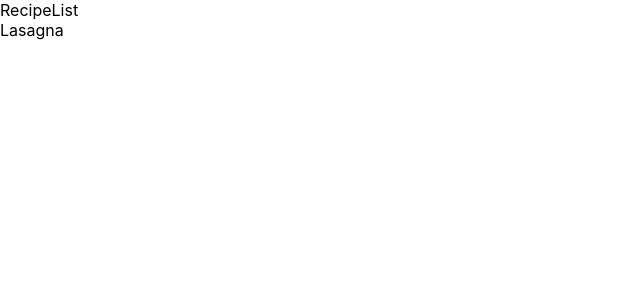
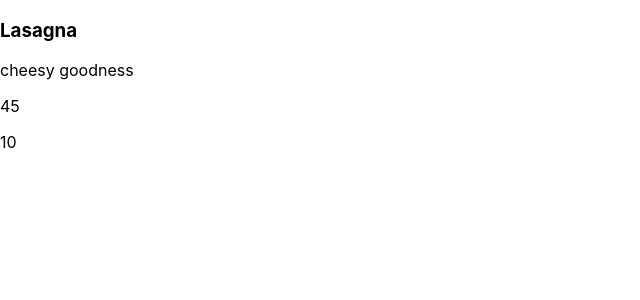
Before and after one commit to hdsteineke/FE-recipe-list, a React (Create React App) app: page / in a window 1280 px wide. Shown: the top 300 px of the page, without its empty margins (0-640 px from the left). Built offline with nearby package versions, Linux system fonts and the light colour scheme; no server answers.

Commit message:
wrote recipe component

```diff
--- /dev/null
+++ b/src/Recipe.js
@@ -0,0 +1,12 @@
+import React from 'react';
+
+export default function Recipe({ recipe }) {
+  return (
+    <div>
+      <h3>{recipe.title}</h3>
+      <p>{recipe.description}</p>
+      <p>{recipe.cookTime}</p>
+      <p>{recipe.prepTime}</p>
+    </div>
+  );
+}
--- a/src/RecipeList.js
+++ b/src/RecipeList.js
@@ -1,12 +1,11 @@
 import React from 'react';
+import Recipe from './Recipe';
 
 export default function RecipeList({ recipes }) {
   return (
-    <div>RecipeList
+    <div>
       {recipes.map((recipe, i) =>
-        <div className="recipeList" key={recipe.title + i}>
-          {recipe.title}
-        </div>
+        <Recipe recipe={recipe} key={i} />
       )}
     </div>
   );
```
